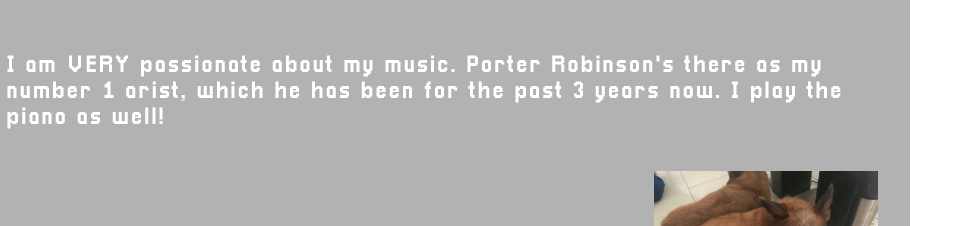
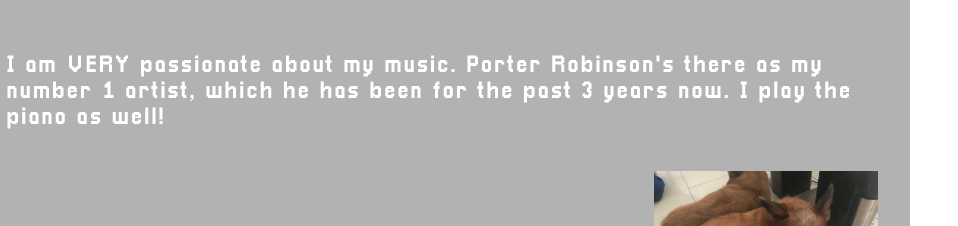
Before and after one commit to willstwn/devsoc-application, a plain HTML site: page index.html in a window 1280 px wide. Shown: the part 1968-2194 px from the top of the page, 322-1280 px from the left. Drawn offline with Linux system fonts and the light colour scheme.

Commit message:
v1.1101 TYPO

```diff
--- a/index.html
+++ b/index.html
@@ -100,7 +100,7 @@
             <img src="assets/images/nurture.png">
             <p>
                 I am VERY passionate about my music. Porter Robinson's there as
-                my number 1 arist, which he has been for the past 3 years now. I
+                my number 1 artist, which he has been for the past 3 years now. I
                 play the piano as well!
             </p>
         </div>
```
